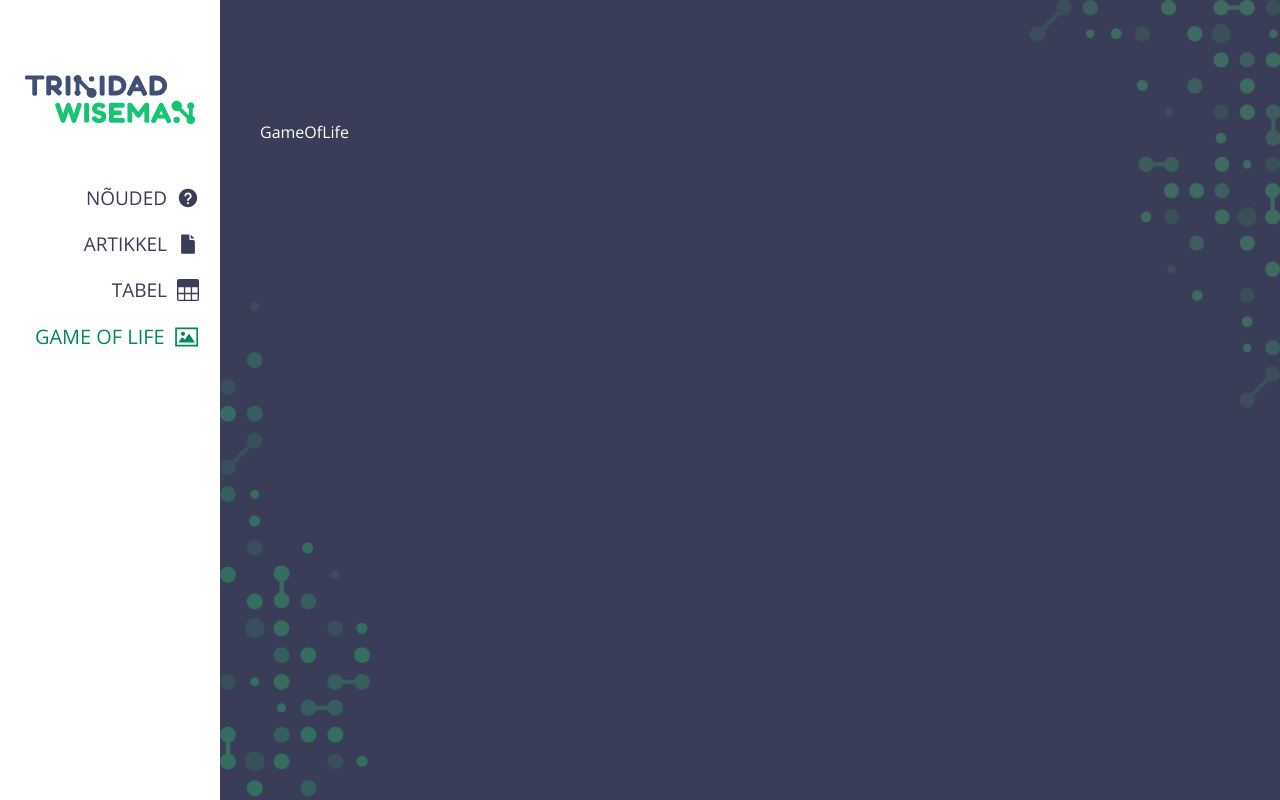
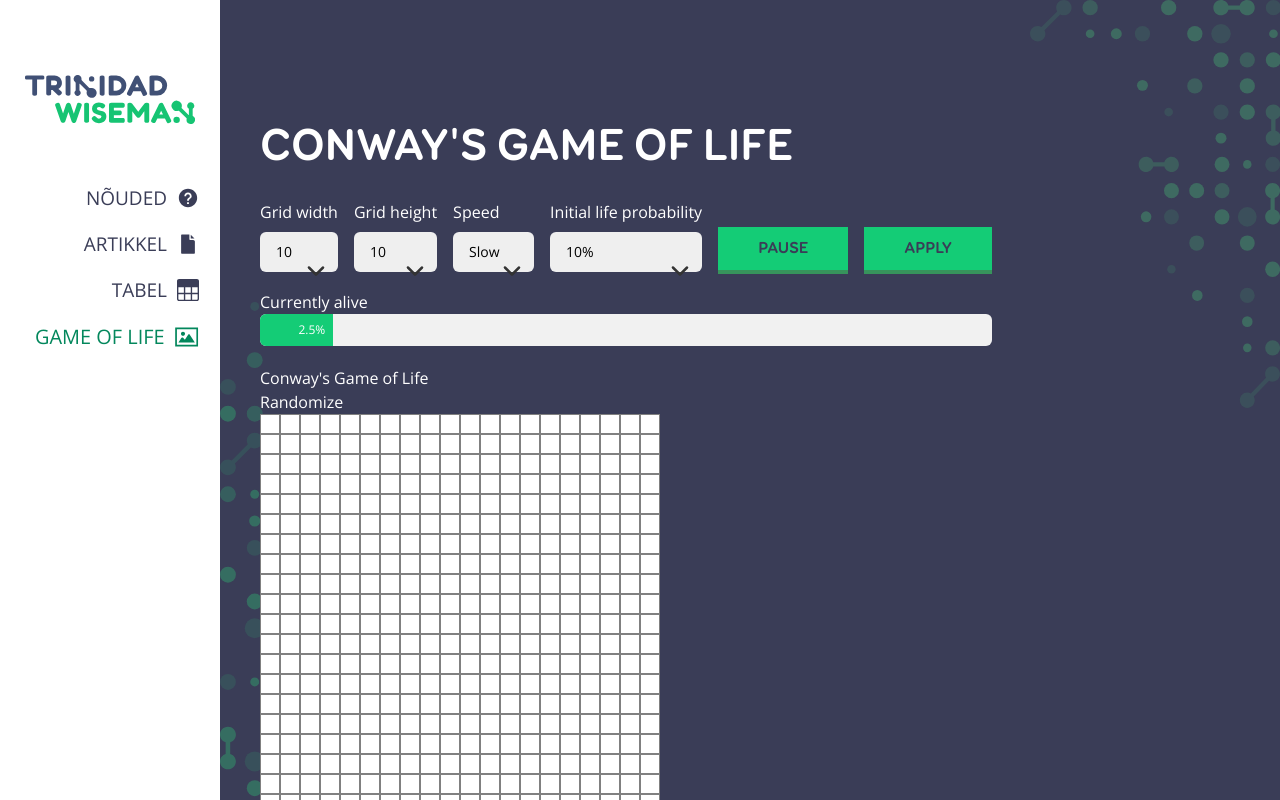
Before and after one commit to punane06/spa, a Next.js app: page /life in a window 1280 px wide. Built offline with nearby package versions, Linux system fonts and the light colour scheme.

Commit message:
life game logic, dynamic visual

```diff
--- /dev/null
+++ b/app/life/GameOfLife.tsx
@@ -0,0 +1,97 @@
+'use client';
+import React, { useState, useEffect } from 'react';
+
+const numRows = 20;
+const numCols = 20;
+
+const createEmptyGrid = () => {
+    return Array.from({ length: numRows }, () => Array(numCols).fill(false));
+};
+
+const GameOfLife = () => {
+    const [grid, setGrid] = useState(createEmptyGrid());
+    const [isRunning, setIsRunning] = useState(false);
+
+    const toggleCell = (row: number, col: number) => {
+        const newGrid = grid.map((r) => [...r]);
+        newGrid[row][col] = !newGrid[row][col];
+        setGrid(newGrid);
+        console.log(newGrid);
+    };
+
+    const step = () => {
+        setGrid((prevGrid) => {
+            const newGrid = createEmptyGrid();
+            for (let r = 0; r < numRows; r++) {
+                for (let c = 0; c < numCols; c++) {
+                    const neighbors = [
+                        [-1, -1], [-1, 0], [-1, 1],
+                        [0, -1],          [0, 1],
+                        [1, -1], [1, 0], [1, 1],
+                    ];
+                    const liveNeighbors = neighbors.reduce((count, [dx, dy]) => {
+                        const newRow = r + dx;
+                        const newCol = c + dy;
+                        if (newRow >= 0 && newRow < numRows && newCol >= 0 && newCol < numCols && prevGrid[newRow][newCol]) {
+                            count++;
+                        }
+                        return count;
+                    }, 0);
+                    if (prevGrid[r][c]) {
+                        newGrid[r][c] = liveNeighbors === 2 || liveNeighbors === 3;
+                    } else {
+                        newGrid[r][c] = liveNeighbors === 3;
+                    }
+                }
+            }
+            return newGrid;
+        });
+    };
+
+    const randomizeGrid = (numAliveCells: number) => {
+        const newGrid = createEmptyGrid();
+        let count = 0;
+        while (count < numAliveCells) {
+            const row = Math.floor(Math.random() * numRows);
+            const col = Math.floor(Math.random() * numCols);
+            if (!newGrid[row][col]) {
+                newGrid[row][col] = true;
+                count++;
+            }
+        }
+        setGrid(newGrid);
+    };
+
+    useEffect(() => {
+        let interval: NodeJS.Timeout;
+        if (isRunning) {
+            interval = setInterval(() => {
+                step();
+            }, 100);
+        }
+        return () => clearInterval(interval);
+    }, [isRunning]);
+
+    return (
+        <div>
+            <h1>Conway's Game of Life</h1>
+            <button onClick={() => randomizeGrid(100)}>Randomize</button>
+            <div style={{ display: 'grid', gridTemplateColumns: `repeat(${numCols}, 20px)` }}>
+                {grid.map((row, r) =>
+                    row.map((cell, c) => (
+                        <div key={`${r}-${c}`} onClick={() => toggleCell(r, c)} style={{
+                            width: '20px',
+                            height: '20px',
+                            backgroundColor: cell ? 'black' : 'white',
+                            border: '1px solid gray',
+                        }} />
+                    ))
+                )}
+            </div>
+            <button onClick={() => setIsRunning(!isRunning)}>{isRunning ? 'Stop' : 'Start'}</button>
+            <button onClick={() => setGrid(createEmptyGrid())}>Reset</button>
+        </div>
+    );
+};
+
+export default GameOfLife;
--- a/app/life/page.tsx
+++ b/app/life/page.tsx
@@ -1,9 +1,76 @@
-const GameOfLife = () => {
+import { Button } from '../components/ui/ButtonProps';
+import { H1 } from '../components/ui/HeadingProps';
+import GameOfLife from './GameOfLife';
+import Image from 'next/image'
+
+const GameOfLifePage = () => {
     return (
         <div>
-            <h1>GameOfLife</h1>
+            <H1 className="mb-6">Conway's Game of Life</H1>
+            <div className="flex flex-wrap gap-x-4 gap-y-4">
+                <div className="flex-grow relative">
+                    <div className="mb-2">Grid width</div>
+                    <select name="width" id="width" className="block w-full text-black h-10 rounded-md text-sm appearance-none px-4 radius-md ">
+                        <option value="10" className="block h-10">10</option>
+                        <option value="20" className="block h-10">20</option>
+                        <option value="30" className="block h-10">30</option>
+                        <option value="40" className="block h-10">40</option>
+                        <option value="50" className="block h-10">50</option>
+                        <option value="60" className="block h-10">60</option>
+                        <option value="70" className="block h-10">70</option>
+                        <option value="80" className="block h-10">80</option>
+                    </select>
+                    <Image className='absolute text-[#333333] fill   right-3 bottom-2.5 -rotate-90' src='/arrow-dropdown.svg' alt="prev" width={20} height={20} priority />
+                </div>
+                <div className="flex-grow relative">
+                    <div className="mb-2">Grid height</div>
+                    <select name="height" id="height" className="block relative w-full text-sm h-10 text-black rounded-md appearance-none px-4 radius-md ">
+                        <option value="10" className="block h-10">10</option>
+                        <option value="20" className="block h-10">20</option>
+                        <option value="30" className="block h-10">30</option>
+                        <option value="40" className="block h-10">40</option>
+                        <option value="50" className="block h-10">50</option>
+                    </select>
+                    <Image className='absolute text-[#333333] fill   right-3 bottom-2.5 -rotate-90' src='/arrow-dropdown.svg' alt="prev" width={20} height={20} priority />
+                </div>
+                <div className="flex-grow relative">
+                    <div className="mb-2">Speed</div>
+                    <select name="speed" id="speed" className="block w-full text-black text-sm h-10 rounded-md appearance-none px-4 radius-md ">
+                        <option value="slow" className="block h-10">Slow</option>
+                        <option value="normal" className="block h-10">Normal</option>
+                        <option value="fast" className="block h-10">Fast</option>
+                    </select>
+                    <Image className='absolute text-[#333333] fill   right-3 bottom-2.5 -rotate-90' src='/arrow-dropdown.svg' alt="prev" width={20} height={20} priority />
+                </div>
+                <div className="flex-grow relative">
+                    <div className="mb-2">Initial life probability</div>
+                    <select name="probability" id="probability" className="block w-full text-sm h-10 text-black rounded-md appearance-none px-4 radius-md ">
+                        <option value="10" className="block h-10">10%</option>
+                        <option value="20" className="block h-10">20%</option>
+                        <option value="30" className="block h-10">30%</option>
+                        <option value="40" className="block h-10">40%</option>
+                        <option value="50" className="block h-10">50%</option>
+                        <option value="60" className="block h-10">60%</option>
+                        <option value="70" className="block h-10">70%</option>
+                        <option value="80" className="block h-10">80%</option>
+                        <option value="90" className="block h-10">90%</option>
+                        <option value="100" className="block h-10">100%</option>
+                    </select>
+                    <Image className='absolute text-[#333333] fill   right-3 bottom-2.5 -rotate-90' src='/arrow-dropdown.svg' alt="prev" width={20} height={20} priority />
+                </div>
+                <Button className="text-[12px] mt-[27px] px-6 py-3">Pause</Button>
+                <Button className="text-[12px] mt-[27px] px-6 py-3">Apply</Button>
+            </div>
+            <span className="mt-6">Currently alive</span>
+            <div className="block w-full h-8 bg-[#f1f1f1] rounded-md overflow-hidden relative mb-[20px]">
+                <div className="w-[10%] relative px-2 h-full text-shadow-sm text-xs leading-8 bg-highlightColor transition duration-250 transition-width">
+                    {/* TODO kui protsent on vähem kui 10, tuleb span right-2 ära muuta, left-2 peale */}
+                    <span className="absolute right-2 pl-10 top-1/2 transform -translate-y-1/2">2.5%</span>
+                </div>
+            </div>
+            <GameOfLife />
         </div>
     );
 };
 
-export default GameOfLife;
+export default GameOfLifePage;
--- a/app/list/page.tsx
+++ b/app/list/page.tsx
@@ -95,7 +95,7 @@ const TableComponent = () => {
                     disabled={currentPage === 1}
                     className={`w-8 h-8 ${currentPage === 1 ? 'opacity-40 cursor-auto' : 'cursor-pointer hover:rounded-[2.5rem] hover:border hover:border-white'}`}
                 >
-                    <Image className='h-full my-0 mx-auto text-clip w-auto p-1' src='/arrow.svg' alt="Logo" width={150} height={250} priority />
+                    <Image className='h-full my-0 mx-auto text-clip w-auto p-1' src='/arrow.svg' alt="prev" width={150} height={250} priority />
                 </button>
                 {getPaginationRange(currentPage, totalPages).map((page) => (
                     <button
@@ -111,7 +111,7 @@ const TableComponent = () => {
                     disabled={currentPage === totalPages}
                     className={`w-8 h-8 ml-4 ${currentPage === totalPages ? 'opacity-40 cursor-auto' : 'cursor-pointer hover:rounded-[2.5rem] hover:border hover:border-white'}`}
                 >
-                    <Image className='h-full my-0 mx-auto text-clip w-auto p-1 rotate-180' src='/arrow.svg' alt="Logo" width={150} height={250} priority />
+                    <Image className='h-full my-0 mx-auto text-clip w-auto p-1 rotate-180' src='/arrow.svg' alt="next" width={150} height={250} priority />
                 </button>
             </div>
         </ContentContainer>
```
Also changed, not shown: public/arrow-dropdown.svg (added).
